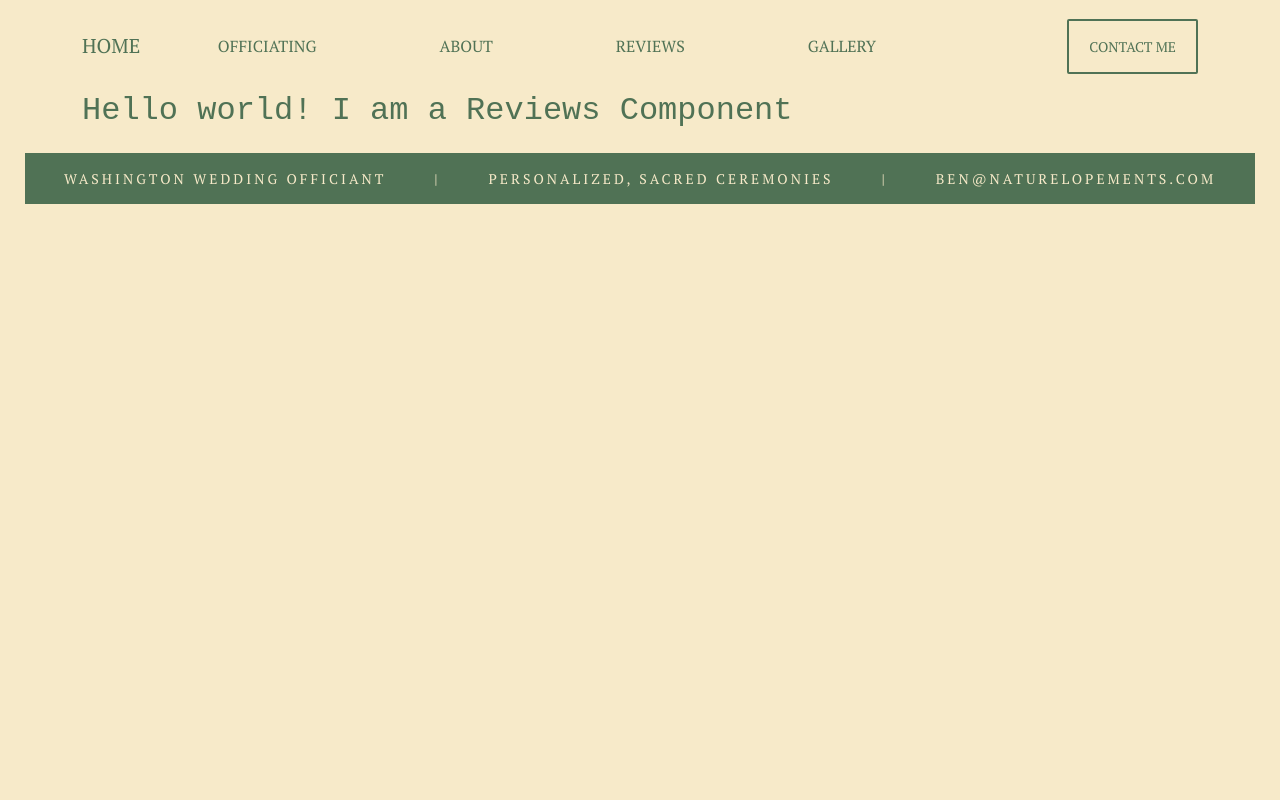
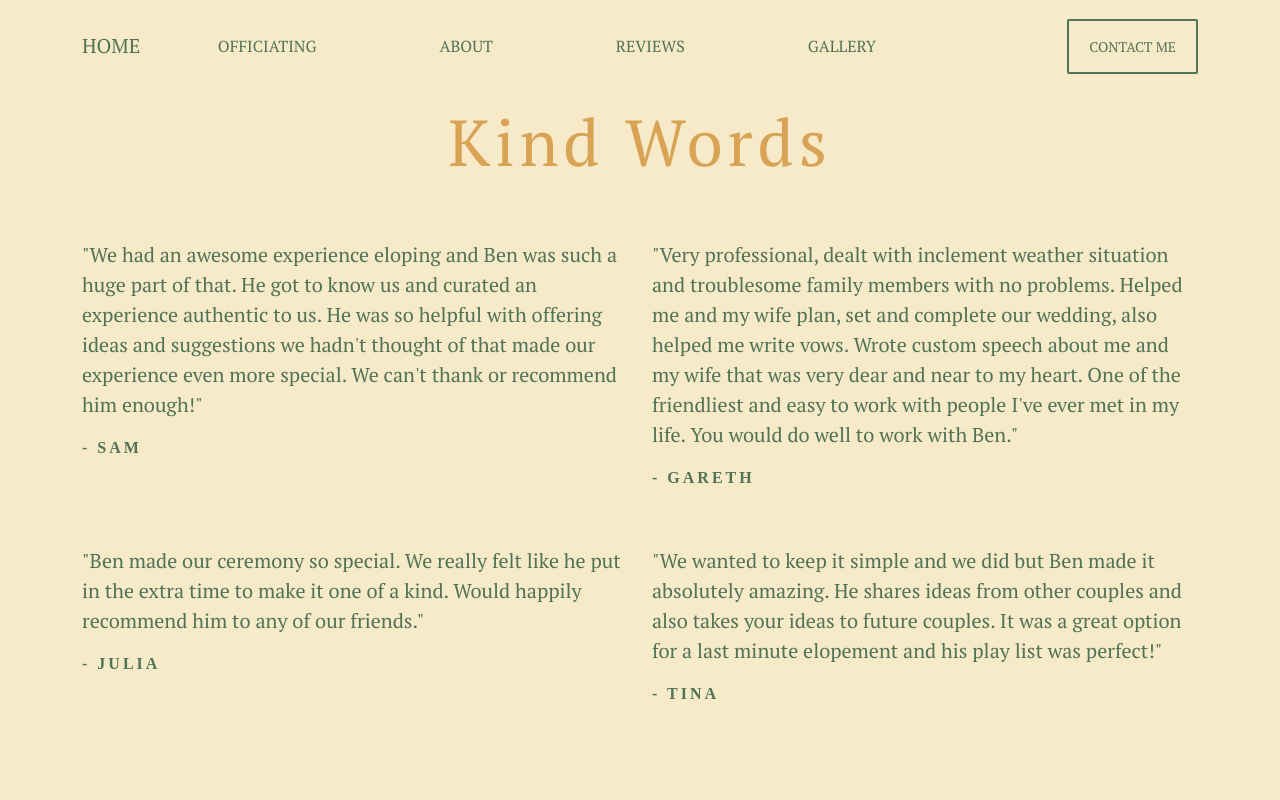
Before and after one commit to savannahfausto/Salish-Seas, a React (Create React App) app in the folder salish-seas-project/: page /reviews in a window 1280 px wide. Shown: the top 800 px of the page. Built offline with nearby package versions, Linux system fonts and the light colour scheme.

Commit message:
finishes reviews component

```diff
--- /dev/null
+++ b/salish-seas-project/src/components/Reviews/Reviews.css
@@ -0,0 +1,39 @@
+.single-review {
+    margin: 40px 0;
+}
+
+.review {
+    font-size: 20px;
+}
+
+.review-signoff {
+    font-family: 'great-vibes';
+    font-size: 16px;
+    font-weight: bold;
+    text-transform: uppercase;
+    letter-spacing: 3px;
+}
+.img-review-container {
+    display: flex;
+    justify-content: space-between;
+    align-items: center;
+}
+.review-img {
+    width: 50%;
+}
+
+.peace-img {
+    height: 50%;
+}
+
+@media (max-width: 768px) {
+    .review-title {
+        font-size: 50px;
+    }
+    .img-review-container {
+        flex-direction: column;
+    }
+    .review-img {
+        width: 100%;
+    }
+}
--- a/salish-seas-project/src/components/Reviews/Reviews.js
+++ b/salish-seas-project/src/components/Reviews/Reviews.js
@@ -1,11 +1,63 @@
+import peace from '../../assets/air/SC/SC_16535.jpg';
+import thumbsup from '../../assets/mountain/JH/ijphoto_fireseed_catering_whidbey_island_wedding_0449.jpg';
+
+import './Reviews.css';
+
 function Reviews() {
-    const message = 'Hello world! I am a Reviews Component';
-    // The return statement contains something called "JSX"
-    // JSX is a syntax extension to Javascript that allows us to write HTML inside Javascript
-    // Expressions in JSX should be placed in curly braces {}
     return (
-      <div className="container">
-        <h2>{message}</h2>
+      <div>
+        <h2 className='officiating-title working-title review-title mb-5'>Kind Words</h2>
+        <div className='container'>
+          <div className='row'>
+            <div className='col-md-6 single-review'>
+              <p className='review'>"We had an awesome experience eloping and Ben was such a huge part of that. He got to know us and curated an experience authentic to us. He was so helpful with offering ideas and suggestions we hadn't thought of that made our experience even more special. We can't thank or recommend him enough!"</p>
+              <p className='review-signoff'>- Sam</p>
+            </div>
+            <div className='col-md-6 single-review'>
+              <p className='review'>"Very professional, dealt with inclement weather situation and troublesome family members with no problems. Helped me and my wife plan, set and complete our wedding, also helped me write vows. Wrote custom speech about me and my wife that was very dear and near to my heart. One of the friendliest and easy to work with people I've ever met in my life. You would do well to work with Ben."</p>
+              <p className='review-signoff'>- Gareth</p>
+            </div>
+            <div className='col-md-6 single-review'>
+              <p className='review'>"Ben made our ceremony so special. We really felt like he put in the extra time to make it one of a kind. Would happily recommend him to any of our friends."</p>
+              <p className='review-signoff'>- Julia</p>
+            </div>
+            <div className='col-md-6 single-review'>
+              <p className='review'>"We wanted to keep it simple and we did but Ben made it absolutely amazing. He shares ideas from other couples and also takes your ideas to future couples. It was a great option for a last minute elopement and his play list was perfect!"</p>
+              <p className='review-signoff'>- Tina </p>
+            </div>
+          </div>
+          <div className='img-review-container'>
+            <div className='single-review'>
+              <p className='review'>"Nature elopement services exceeded our expectations in every way possible! Ben, the officiant, is truly remarkable. Our early morning hot air balloon wedding became an unforgettable experience, thanks to his incredible skills and creativity. The way he utilized the stunning aerial views to incorporate a meaningful blessing was awe-inspiring. Ben's dedication to understanding our story and crafting a personalized ceremony made the event even more special. Moreover, his resourcefulness saved the day when I forgot our rings at home. He reassured us that the sentiment behind the rings mattered more than their material value. putting our minds at ease. His punctuality, excellent communication, and charismatic personality made the whole process smooth and enjoyable. Even though Ben is a sailor by profession, his enthusiasm for aeronautical adventure truly showed during the ceremony. Hiring him as our officiant was the best decision we made, and we are overjoyed with the results. We wholeheartedly recommend Ben to anyone seeking a memorable and extraordinary wedding experience."</p>
+              <p className='review-signoff'>- Ajit, A hot air balloon wedding</p>
+            </div>
+            <img className='review-img m-3 peace-img' src={peace} alt='Ben and couple happy with peace and rock on signs' />
+          </div>
+          <div className='column-review d-flex flex-column'>
+            <div className='single-review'>
+              <p className='review'>"Ben was amazing! Super friendly, considerate, flexible, funny, and understanding! My wife (thanks to Ben's help) and I, found him only a month before we got eloped. He was one of our top choices for an officiant and I am so happy we decided to have him marry us! He gave us the most beautiful ceremony we could have asked for, especially on such a quick notice. The words he said to talk about my wife and I really resonated with who we are and our beliefs. As two queer women of color we approve. 10/10 would recommend 100%."</p>
+              <p className='review-signoff'>- Alma</p>
+            </div>
+            <div className='single-review'>
+              <p className='review'>"Best. Officiant. Ever! We laughed, we cried, we got everything we dreamed of and more! It was the best day of our lives. Ben was the perfect balance of levity and charm with heartfelt sincerity and ernestness that made our vows feel sacred and completely personal. While I may be slightly biased, our guests could not stop raving about how wonderful Ben was too. He walked us through the entire process from start to finish and made sure he knew EXACTLY  what we wanted (and what we didn't want!). I knew what I wanted my ceremony to be like and Ben brought my vision to life. My husband and I could not have been more thrilled with the entire experience. With all of the stress of wedding planning, it was so wonderful to have someone so dedicated to making sure my husband and I had the wedding we wanted. He even helped me figure out the legal part! Such a legend. Thank you times a million Ben!"</p>
+              <p className='review-signoff'>- Babs</p>
+            </div>
+          </div>
+          <div className='img-review-container'>
+            <img className='review-img m-3 thumbsup-img' src={thumbsup} alt='Ben and couple happy with thumbs up' />
+            <div className='single-review'>
+              <p className='review'>"I want to express my heartfelt gratitude to Ben for officiating our wedding and creating a truly unforgettable experience. From the moment we reached out to him, he showed us immense kindness and was willing to accommodate our tight timeline.</p>
+              <p className='review'>Ben's thoughtfulness and attention to detail were evident in every aspect of our wedding. He personalized the ceremony to reflect our personalities, making it romantic, and filled with joy. I deeply admire Ben's philosophy which emphasizes our connection to nature. This wedding solidified our commitment to bond ourselves to this planet. I want to extend a special thank you to Ben for the wedding gift he prepared for us. This meaningful tree now resides in our backyard, serving as a beautiful symbol and witness to our wedding. We will cherish it and take care of it as a reminder of this special day. I highly recommend Ben to all couples seeking an officiant who not only creates an exceptional wedding experience but also maintains a sense of harmony with nature. His professionalism, creativity, and genuine care for his clients truly set him apart. Thank you, Ben, for making our wedding day truly magical!"</p>
+              <p className='review-signoff'>- Chaoming</p>
+            </div>
+          </div>
+          <div className='column-review'>
+            <div className='single-review'>
+              <p className='review'>"Despite the tight timeline, our officiant, Ben, showed great kindness and was willing to accommodate our needs. Ben demonstrated thoughtfulness in creating a personalized ceremony that was both intimate and enjoyable. With his guidance, we were able to incorporate fun and interesting elements that we wouldn't have thought of ourselves. Right, the coin ceremony is one of them. The beautiful setting of Gig Harbor added an unforgettable touch to our special day. We are grateful to Ben for making our wedding a memorable and cherished experience. Thank you, Ben, for making our wedding day truly special. We wholeheartedly recommend him to couples looking for a dedicated and talented wedding officiant." </p>
+              <p className='review-signoff'>- Quiyang</p>
+            </div>
+          </div>
+        </div>
       </div>
     );
   }
```
Also changed, not shown: salish-seas-project/src/assets/water/CR/CR519196.jpg, 1 other file (tests, documents, lock files or other folders).
